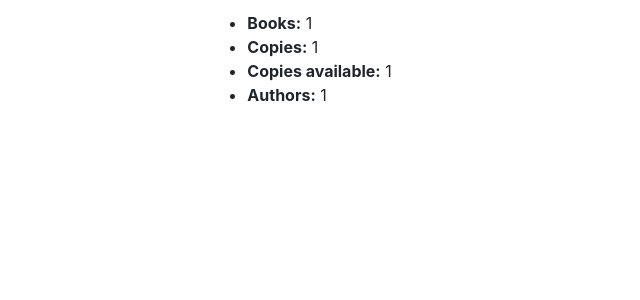
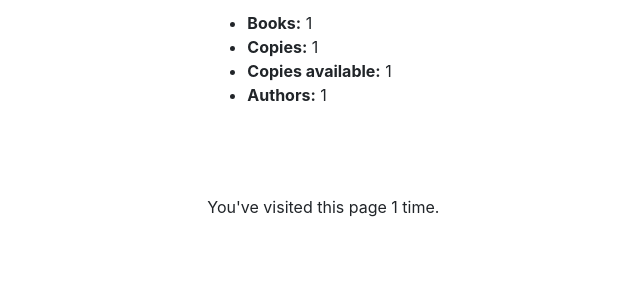
Before and after one commit to ricardothadeu/django-locallibrary, a Django app: template catalog/templates/index.html in a window 1280 px wide. Shown: the part 181-481 px from the top of the page, without its empty margins (21-661 px from the left). Run offline with Django 3.2, Linux system fonts and the light colour scheme; the template is opened without the code that fills it: most values are stand-ins (such as "Sample title", 1, 10 or a date in 2020).

Commit message:
add visit counter

```diff
--- a/catalog/templates/index.html
+++ b/catalog/templates/index.html
@@ -12,4 +12,7 @@
     <li><strong>Copies available:</strong> {{ num_instances_available }}</li>
     <li><strong>Authors:</strong> {{ num_authors }}</li>
   </ul>
+
+  <br><br><br>
+  <p>You've visited this page {{num_visits}} time{{num_visits|pluralize}}.</p>
 {% endblock %}
--- a/catalog/views.py
+++ b/catalog/views.py
@@ -16,6 +16,10 @@ def index(request):
     #The 'all()' is implied by default.
     num_authors = Author.objects.count()
 
+    #number of visits to this view, as counted in the session variable
+    num_visits = request.session.get('num_visits', 0)
+    request.session['num_visits'] = num_visits + 1
+
     #Generate counts of genre and books that contains a particular word.
     #genre_word = 'Fiction'
     #book_word = 'Senhor'
@@ -27,6 +31,7 @@ def index(request):
         'num_instances': num_instances,
         'num_instances_available': num_instances_available,
         'num_authors': num_authors,
+        'num_visits': num_visits,
     }
 
     #Render the HTML template index.html with the data in the context variable
```
